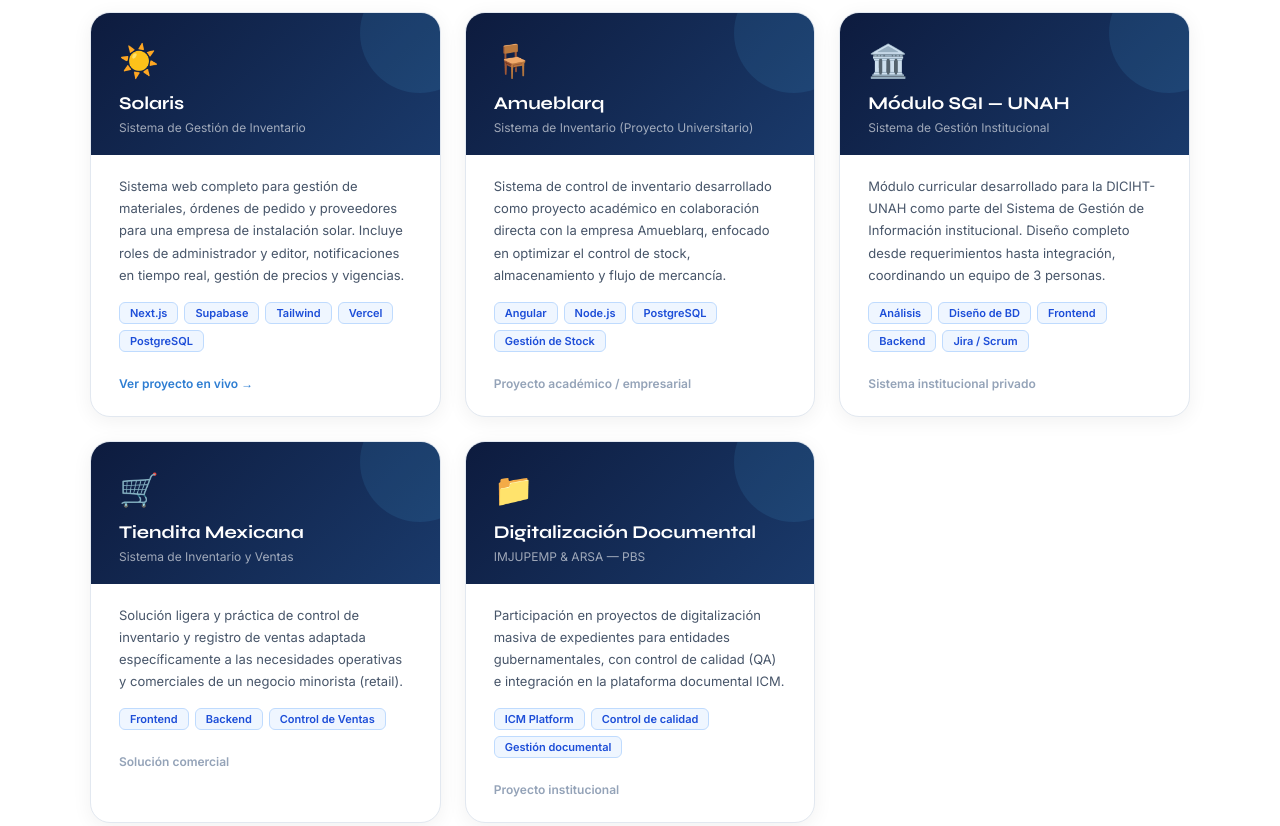
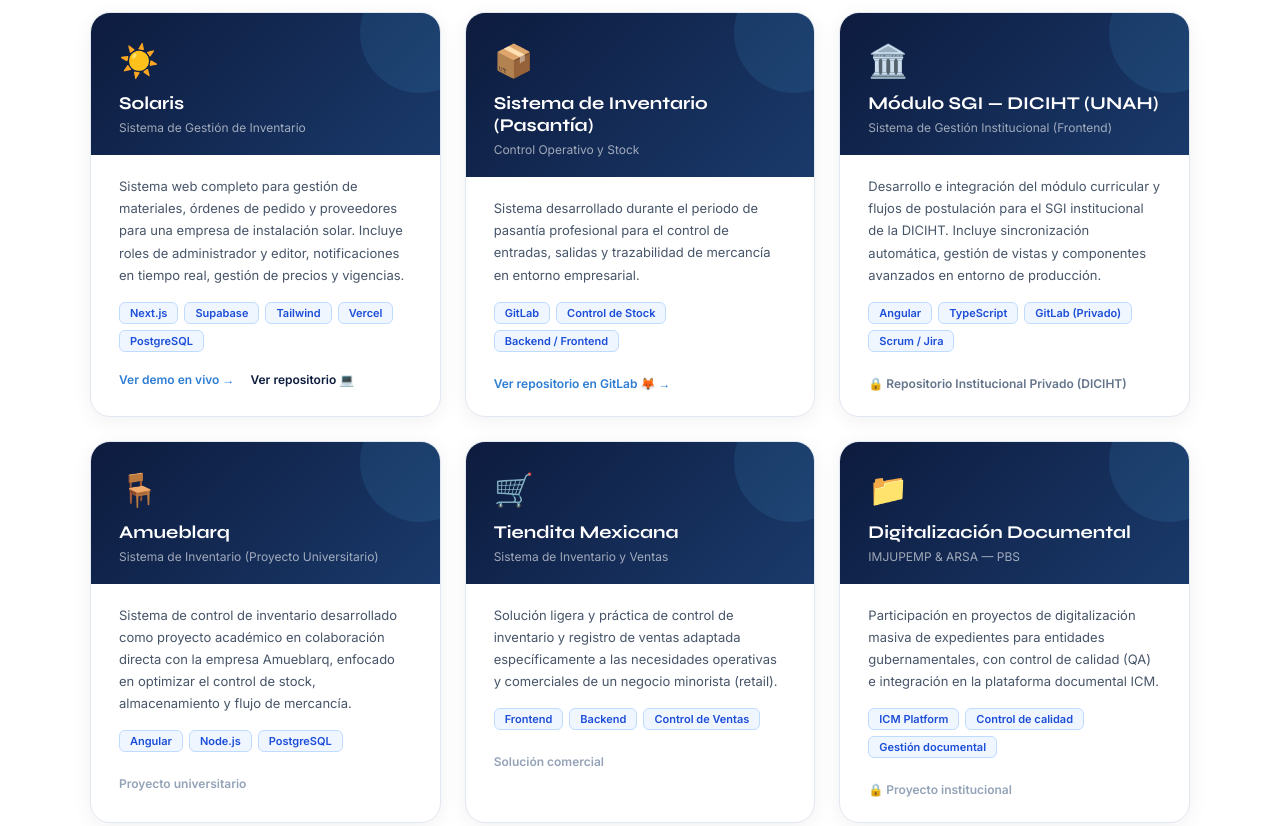
Before and after one commit to alexamarly25/marleni-portfolio, a plain HTML site: page index.html in a window 1280 px wide. Shown: the part 3180-4006 px from the top of the page. Drawn offline with Linux system fonts and the light colour scheme.

Commit message:
Update index.html

```diff
--- a/index.html
+++ b/index.html
@@ -593,9 +593,53 @@
             <span class="stack-tag">Vercel</span>
             <span class="stack-tag">PostgreSQL</span>
           </div>
-          <a href="https://solaris-dusky.vercel.app" target="_blank" class="project-link">
-            Ver proyecto en vivo →
+          <div style="display: flex; gap: 16px; flex-wrap: wrap;">
+            <a href="https://solaris-dusky.vercel.app" target="_blank" class="project-link">
+              Ver demo en vivo →
+            </a>
+            <a href="https://github.com/alexamarly25/solaris.git" target="_blank" class="project-link" style="color: var(--navy);">
+              Ver repositorio 💻
+            </a>
+          </div>
+        </div>
+      </div>
+
+      <!-- Sistema de Inventario - Pasantía -->
+      <div class="project-card">
+        <div class="project-header">
+          <div class="project-icon">📦</div>
+          <div class="project-name">Sistema de Inventario (Pasantía)</div>
+          <div class="project-subtitle">Control Operativo y Stock</div>
+        </div>
+        <div class="project-body">
+          <p class="project-desc">Sistema desarrollado durante el periodo de pasantía profesional para el control de entradas, salidas y trazabilidad de mercancía en entorno empresarial.</p>
+          <div class="project-stack">
+            <span class="stack-tag">GitLab</span>
+            <span class="stack-tag">Control de Stock</span>
+            <span class="stack-tag">Backend / Frontend</span>
+          </div>
+          <a href="https://gitlab.com/MarleniHC/sistema-inventario.git" target="_blank" class="project-link">
+            Ver repositorio en GitLab 🦊 →
           </a>
+        </div>
+      </div>
+
+      <!-- Módulo SGI — UNAH -->
+      <div class="project-card">
+        <div class="project-header">
+          <div class="project-icon">🏛️</div>
+          <div class="project-name">Módulo SGI — DICIHT (UNAH)</div>
+          <div class="project-subtitle">Sistema de Gestión Institucional (Frontend)</div>
+        </div>
+        <div class="project-body">
+          <p class="project-desc">Desarrollo e integración del módulo curricular y flujos de postulación para el SGI institucional de la DICIHT. Incluye sincronización automática, gestión de vistas y componentes avanzados en entorno de producción.</p>
+          <div class="project-stack">
+            <span class="stack-tag">Angular</span>
+            <span class="stack-tag">TypeScript</span>
+            <span class="stack-tag">GitLab (Privado)</span>
+            <span class="stack-tag">Scrum / Jira</span>
+          </div>
+          <span class="project-link" style="color:#64748b; cursor:default">🔒 Repositorio Institucional Privado (DICIHT)</span>
         </div>
       </div>
 
@@ -612,29 +656,8 @@
             <span class="stack-tag">Angular</span>
             <span class="stack-tag">Node.js</span>
             <span class="stack-tag">PostgreSQL</span>
-            <span class="stack-tag">Gestión de Stock</span>
           </div>
-          <span class="project-link" style="color:#94a3b8; cursor:default">Proyecto académico / empresarial</span>
-        </div>
-      </div>
-
-      <!-- Módulo SGI -->
-      <div class="project-card">
-        <div class="project-header">
-          <div class="project-icon">🏛️</div>
-          <div class="project-name">Módulo SGI — UNAH</div>
-          <div class="project-subtitle">Sistema de Gestión Institucional</div>
-        </div>
-        <div class="project-body">
-          <p class="project-desc">Módulo curricular desarrollado para la DICIHT-UNAH como parte del Sistema de Gestión de Información institucional. Diseño completo desde requerimientos hasta integración, coordinando un equipo de 3 personas.</p>
-          <div class="project-stack">
-            <span class="stack-tag">Análisis</span>
-            <span class="stack-tag">Diseño de BD</span>
-            <span class="stack-tag">Frontend</span>
-            <span class="stack-tag">Backend</span>
-            <span class="stack-tag">Jira / Scrum</span>
-          </div>
-          <span class="project-link" style="color:#94a3b8; cursor:default">Sistema institucional privado</span>
+          <span class="project-link" style="color:#94a3b8; cursor:default">Proyecto universitario</span>
         </div>
       </div>
 
@@ -670,7 +693,7 @@
             <span class="stack-tag">Control de calidad</span>
             <span class="stack-tag">Gestión documental</span>
           </div>
-          <span class="project-link" style="color:#94a3b8; cursor:default">Proyecto institucional</span>
+          <span class="project-link" style="color:#94a3b8; cursor:default">🔒 Proyecto institucional</span>
         </div>
       </div>
 
```
